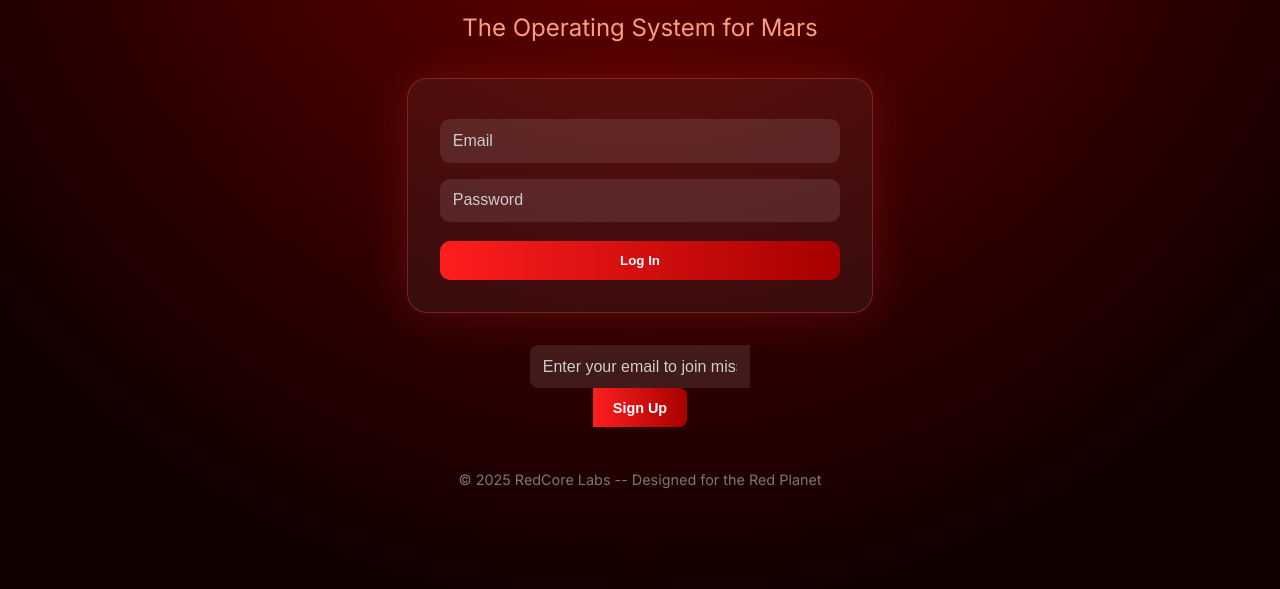
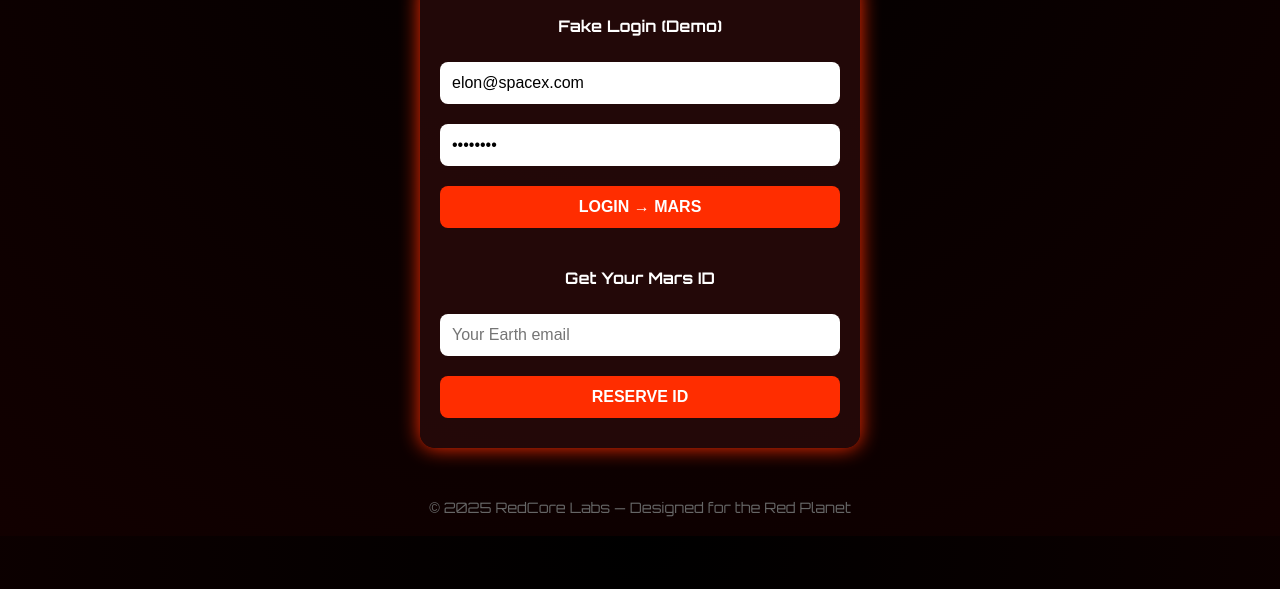
Before and after one commit to auravask/redcore, a plain HTML site: page index.html in a window 1280 px wide. Shown: the part 211-800 px from the top of the page. Drawn offline with Linux system fonts and the light colour scheme.

Commit message:
Update index.html

```diff
--- a/index.html
+++ b/index.html
@@ -1,151 +1,49 @@
-<meta name='viewport' content='width=device-width, initial-scale=1'/><!DOCTYPE html>
+<!DOCTYPE html>
 <html lang="en">
 <head>
   <meta charset="UTF-8" />
-  <meta name="viewport" content="width=device-width, initial-scale=1.0" />
-  <title>RedCore -- The OS for Mars</title>
+  <meta name="viewport" content="width=device-width, initial-scale=1.0"/>
+  <title>RedCore - The OS for Mars</title>
+  <link href="https://fonts.googleapis.com/css2?family=Orbitron:wght@400;700;900&display=swap" rel="stylesheet">
   <style>
-    @import url('https://fonts.googleapis.com/css2?family=Orbitron:wght@500;700&family=Inter:wght@400;600&display=swap');
-
-    body {
-      margin: 0;
-      font-family: 'Inter', sans-serif;
-      background: radial-gradient(circle at top, #6e0000 0%, #120000 80%);
-      color: #fff;
-      text-align: center;
-      min-height: 100vh;
-      display: flex;
-      flex-direction: column;
-      justify-content: center;
-      align-items: center;
-    }
-
-    h1 {
-      font-family: 'Orbitron', sans-serif;
-      font-size: 3rem;
-      color: #ff4b4b;
-      margin-bottom: 0.2em;
-      letter-spacing: 2px;
-    }
-
-    h2 {
-      color: #ff9b7d;
-      font-weight: 500;
-      margin-bottom: 1.5em;
-    }
-
-    .card {
-      background: rgba(255, 255, 255, 0.05);
-      border: 1px solid rgba(255, 80, 80, 0.3);
-      border-radius: 20px;
-      padding: 2em;
-      width: 90%;
-      max-width: 400px;
-      box-shadow: 0 0 40px rgba(255, 50, 50, 0.2);
-    }
-
-    input {
-      width: 100%;
-      padding: 0.8em;
-      margin: 0.5em 0;
-      border: none;
-      border-radius: 10px;
-      background: rgba(255, 255, 255, 0.1);
-      color: #fff;
-      font-size: 1em;
-      outline: none;
-    }
-
-    input::placeholder {
-      color: #ccc;
-    }
-
-    button {
-      width: 100%;
-      padding: 0.9em;
-      background: linear-gradient(90deg, #ff1e1e, #a60000);
-      color: #fff;
-      font-weight: bold;
-      border: none;
-      border-radius: 10px;
-      cursor: pointer;
-      margin-top: 0.8em;
-      transition: background 0.3s ease;
-    }
-
-    button:hover {
-      background: linear-gradient(90deg, #ff5555, #d60000);
-    }
-
-    #o2display {
-      font-family: 'Orbitron', sans-serif;
-      font-size: 1.4em;
-      margin-top: 1em;
-      color: #00ff99;
-      display: none;
-    }
-
-    .signup {
-      margin-top: 2em;
-    }
-
-    .signup input {
-      width: 70%;
-      border-radius: 8px 0 0 8px;
-      margin: 0;
-      display: inline-block;
-    }
-
-    .signup button {
-      width: 30%;
-      border-radius: 0 8px 8px 0;
-      margin: 0;
-      display: inline-block;
-      padding: 0.8em;
-      font-size: 0.9em;
-    }
-
-    footer {
-      margin-top: 3em;
-      color: #777;
-      font-size: 0.9em;
-    }
+    body {font-family: 'Orbitron', sans-serif; background: radial-gradient(circle at top, #000000, #120000); color: #fff; margin:0; padding:20px; text-align:center;}
+    h1 {font-size: 3em; color: #FF2D00; margin:20px 0;}
+    h2 {font-size: 1.5em; color: #ccc;}
+    .container {max-width: 400px; margin: 40px auto; background: rgba(42, 10, 10, 0.8); padding: 20px; border-radius: 15px; box-shadow: 0 0 20px #FF2D00;}
+    input, button {width: 100%; padding: 12px; margin: 10px 0; border: none; border-radius: 8px; font-size: 1em; box-sizing: border-box;}
+    input {background: #fff; color: #000;}
+    button {background: #FF2D00; color: white; cursor: pointer; font-weight: bold;}
+    .alert {margin-top: 20px; color: #0f0; font-weight: bold;}
+    footer {margin-top: 50px; font-size: 0.9em; color: #666;}
   </style>
 </head>
 <body>
-
   <h1>RedCore</h1>
   <h2>The Operating System for Mars</h2>
+  <div class="container">
+    <p><strong>Fake Login (Demo)</strong></p>
+    <input type="email" id="email" placeholder="elon@spacex.com" value="elon@spacex.com"/>
+    <input type="password" id="pass" placeholder="mars2026" value="mars2026"/>
+    <button onclick="login()">LOGIN → MARS</button>
+    <div id="result" class="alert"></div>
 
-  <div class="card">
-    <input type="email" id="email" placeholder="Email">
-    <input type="password" id="password" placeholder="Password">
-    <button onclick="login()">Log In</button>
-    <div id="o2display">O₂: 72h</div>
+    <p style="margin-top:30px;"><strong>Get Your Mars ID</strong></p>
+    <input type="email" placeholder="Your Earth email"/>
+    <button onclick="alert('Mars ID Reserved! Check email.')">RESERVE ID</button>
   </div>
-
-  <div class="signup">
-    <input type="email" placeholder="Enter your email to join mission">
-    <button>Sign Up</button>
-  </div>
-
-  <footer>
-    © 2025 RedCore Labs -- Designed for the Red Planet
-  </footer>
+  <footer>© 2025 RedCore Labs — Designed for the Red Planet</footer>
 
   <script>
     function login() {
-      const email = document.getElementById('email').value.trim();
-      const password = document.getElementById('password').value.trim();
-      const o2display = document.getElementById('o2display');
-
-      if (email === 'elon@spacex.com' && password === 'mars2026') {
-        o2display.style.display = 'block';
+      const email = document.getElementById('email').value;
+      const pass = document.getElementById('pass').value;
+      const result = document.getElementById('result');
+      if (email === 'elon@spacex.com' && pass === 'mars2026') {
+        result.innerHTML = 'Welcome, Martian 0001!<br>O₂: 72h | Water: 15L | Power: 88%';
       } else {
-        alert('Access denied: Oxygen low!');
+        result.innerHTML = 'Access Denied. Earthling?';
       }
     }
   </script>
-
 </body>
 </html>
```
